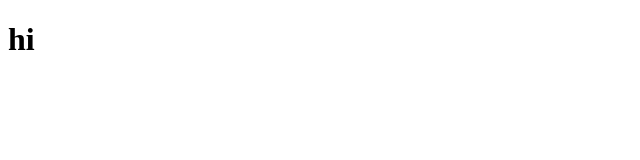
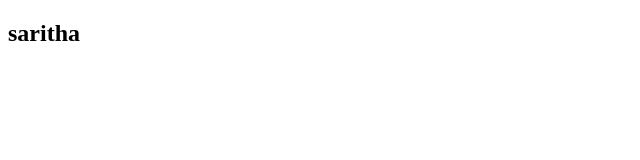
Before and after one commit to sarithachitturi/firstproject-, a plain HTML site: page index.html in a window 1280 px wide. Shown: the whole page, without its empty margins (0-640 px from the left). Drawn offline with Linux system fonts and the light colour scheme.

Commit message:
remove h1 and add h2

```diff
--- a/index.html
+++ b/index.html
@@ -7,6 +7,6 @@
     <title>Document</title>
 </head>
 <body>
-    <h1>hi</h1>
+   <h2>saritha</h2>
 </body>
 </html>
```
